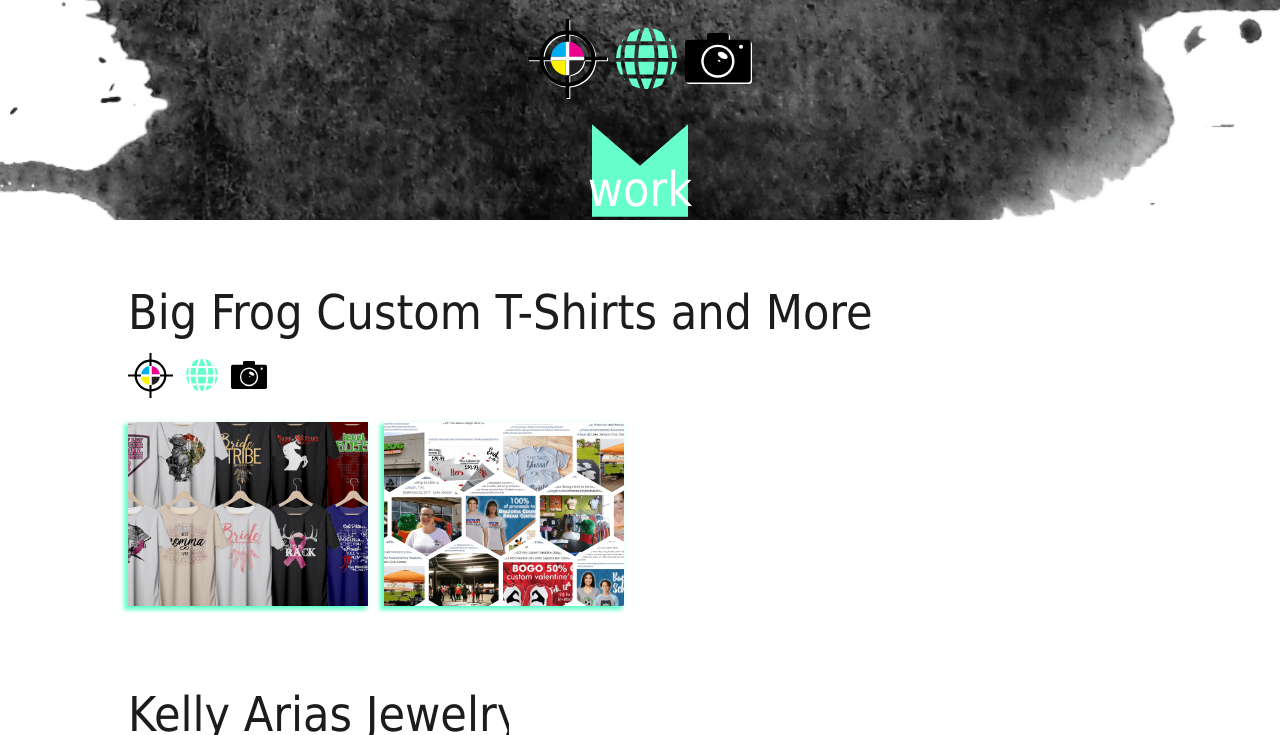
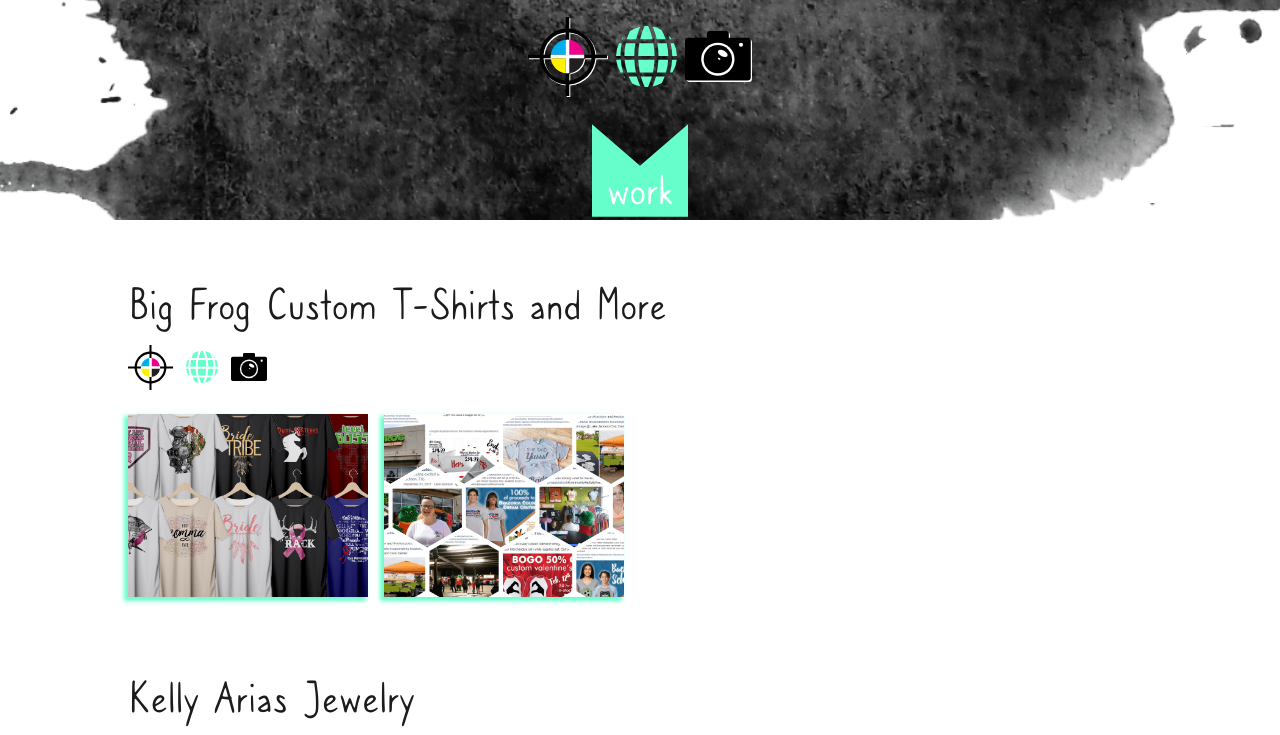
Before and after one commit to AriaDigital/ariadigital, a plain HTML site: page index.html in a window 1280 px wide. Shown: the part 580-1315 px from the top of the page. Drawn offline with Linux system fonts and the light colour scheme; a web font is replaced by a local one.

Commit message:
Fixed font-face src

```diff
--- a/stylesheet.css
+++ b/stylesheet.css
@@ -5,11 +5,11 @@
 
 /*Fonts*/
 /* NOTE: h1, h2, and h3 are attached to Bourbon in Typekit */
-font-family: bourbon, serif;
+/*font-family: bourbon, serif;*/
 
 @font-face {
-    font-family: 'caroni';
-    src: url('fonts/caroni-regular.woff') format('woff');
+    font-family: caroni;
+    src: url(fonts/caronireg.woff) format('woff'), url(fonts/caronireg.ttf) format('truetype'), url(fonts/caronireg.svg) format('svg');
     font-weight: normal;
     font-style: normal;
 }
```
Also changed, not shown: fonts/caronireg.ttf (added), fonts/caronireg.woff (renamed from fonts/caroni-regular.woff), 1 other file.
